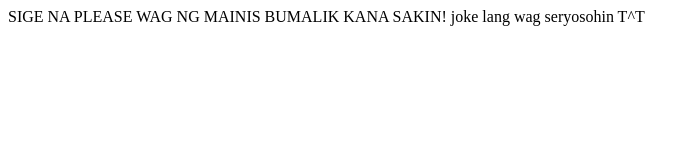
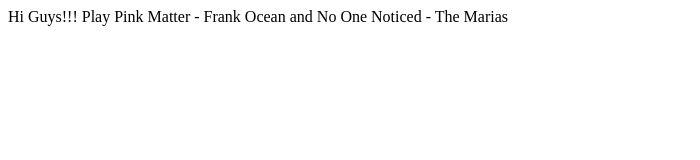
Before and after one commit to sopyjjee/jebelganda, a plain HTML site: page index.html in a window 1280 px wide. Shown: the whole page, without its empty margins (0-700 px from the left). Drawn offline with Linux system fonts and the light colour scheme.

Commit message:
Update index.html

```diff
--- a/index.html
+++ b/index.html
@@ -12,9 +12,7 @@
          </head>
          <body>
 
-                  SIGE NA PLEASE WAG NG MAINIS BUMALIK KANA SAKIN!
-                  joke lang wag seryosohin
-                  T^T
+                  Hi Guys!!! Play Pink Matter - Frank Ocean and No One Noticed - The Marias
 
 
          </body>
```
